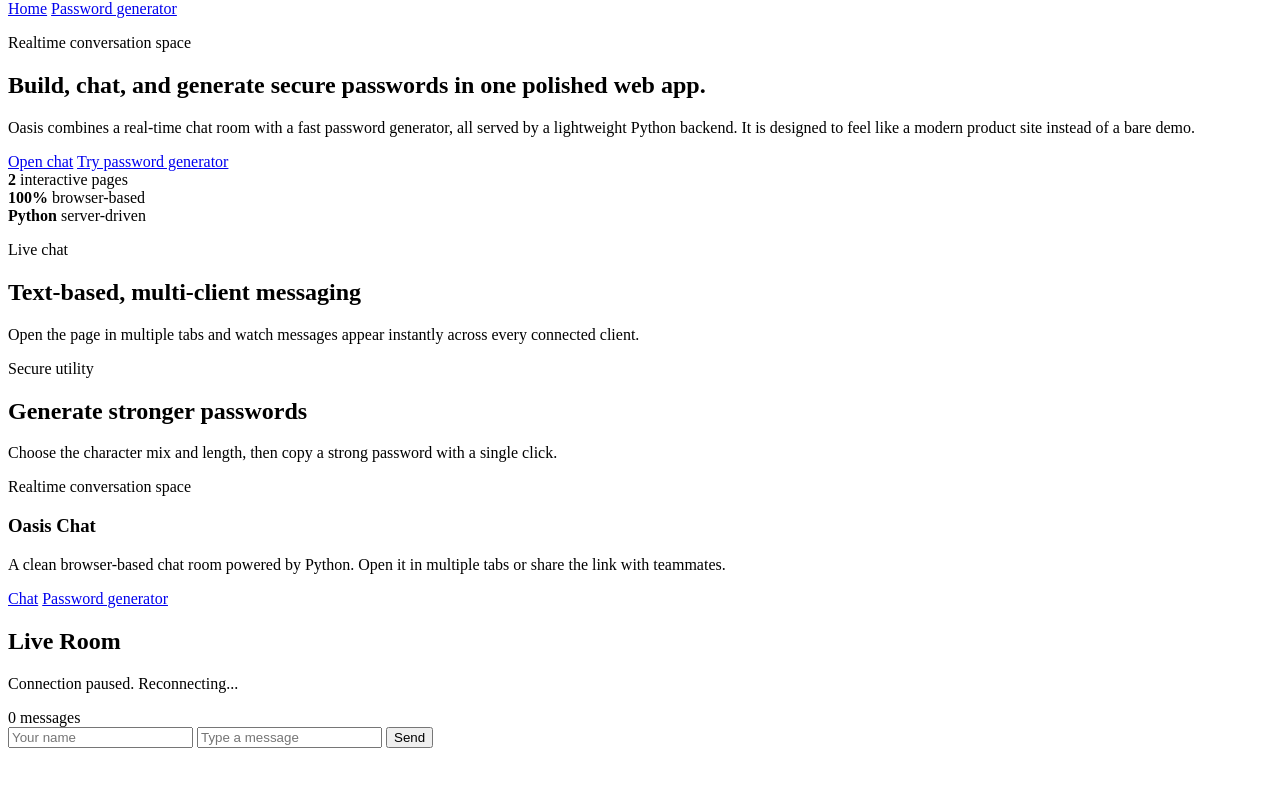
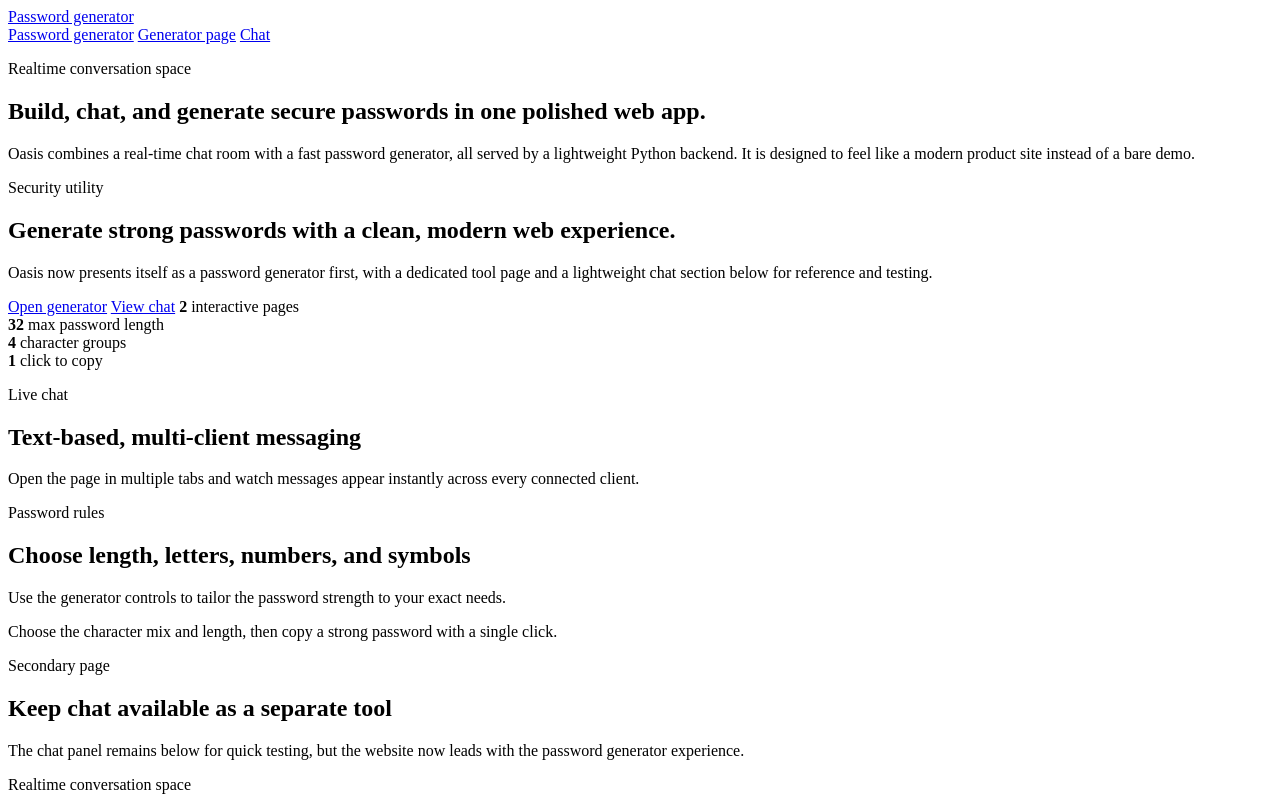
Before and after one commit to balamurugan-cse/oasis, a plain HTML site: page web/index.html in a window 1280 px wide. Shown: the part 110-912 px from the top of the page. Before the commit the page ends 866 px from the top, so only its background shows below. Drawn offline with Linux system fonts and the light colour scheme; no server answers.

Commit message:
Rebrand homepage as password generator

```diff
--- a/web/index.html
+++ b/web/index.html
@@ -5,58 +5,59 @@
       <section class="hero">
         <header class="site-header">
           <div class="brand-lockup">
-            <span class="brand-mark">O</span>
-            <div>
+            <main class="shell">
+              <section class="hero hero-password">
               <p class="brand-name">Oasis</p>
               <p class="brand-tag">Python-powered web tools</p>
             </div>
           </div>
           <nav class="nav-links nav-links-inline">
-            <a class="nav-link nav-link-active" href="/">Home</a>
+                      <p class="brand-tag">Python-powered password tools</p>
             <a class="nav-link" href="/password-generator">Password generator</a>
           </nav>
         </header>
-
-        <div class="hero-copy">
+                    <a class="nav-link nav-link-active" href="/">Password generator</a>
+                    <a class="nav-link" href="/password-generator">Generator page</a>
+                    <a class="nav-link" href="#chat-panel">Chat</a>
           <p class="eyebrow">Realtime conversation space</p>
           <h1>Build, chat, and generate secure passwords in one polished web app.</h1>
           <p class="lede">Oasis combines a real-time chat room with a fast password generator, all served by a lightweight Python backend. It is designed to feel like a modern product site instead of a bare demo.</p>
 
-          <div class="hero-actions">
-            <a class="cta-button cta-primary" href="#chat-panel">Open chat</a>
-            <a class="cta-button cta-secondary" href="/password-generator">Try password generator</a>
+                  <p class="eyebrow">Security utility</p>
+                  <h1>Generate strong passwords with a clean, modern web experience.</h1>
+                  <p class="lede">Oasis now presents itself as a password generator first, with a dedicated tool page and a lightweight chat section below for reference and testing.</p>
           </div>
 
-          <div class="hero-stats">
-            <article>
+                    <a class="cta-button cta-primary" href="/password-generator">Open generator</a>
+                    <a class="cta-button cta-secondary" href="#chat-panel">View chat</a>
               <strong>2</strong>
               <span>interactive pages</span>
             </article>
             <article>
-              <strong>100%</strong>
-              <span>browser-based</span>
+                      <strong>32</strong>
+                      <span>max password length</span>
             </article>
             <article>
-              <strong>Python</strong>
-              <span>server-driven</span>
+                      <strong>4</strong>
+                      <span>character groups</span>
             </article>
           </div>
-        </div>
-
+                      <strong>1</strong>
+                      <span>click to copy</span>
         <div class="feature-grid">
           <article class="feature-card">
             <p class="feature-label">Live chat</p>
             <h2>Text-based, multi-client messaging</h2>
             <p>Open the page in multiple tabs and watch messages appear instantly across every connected client.</p>
           </article>
-          <article class="feature-card">
-            <p class="feature-label">Secure utility</p>
-            <h2>Generate stronger passwords</h2>
+                    <p class="feature-label">Password rules</p>
+                    <h2>Choose length, letters, numbers, and symbols</h2>
+                    <p>Use the generator controls to tailor the password strength to your exact needs.</p>
             <p>Choose the character mix and length, then copy a strong password with a single click.</p>
           </article>
-        </div>
-  <body>
-    <main class="shell">
+                    <p class="feature-label">Secondary page</p>
+                    <h2>Keep chat available as a separate tool</h2>
+                    <p>The chat panel remains below for quick testing, but the website now leads with the password generator experience.</p>
       <section class="panel" id="chat-panel">
         <p class="eyebrow">Realtime conversation space</p>
         <h1>Oasis Chat</h1>
@@ -64,8 +65,8 @@
         <div class="nav-links">
           <a class="nav-link nav-link-active" href="/">Chat</a>
           <a class="nav-link" href="/password-generator">Password generator</a>
-        </div>
-      </section>
+                    <h2>Chat Reference Panel</h2>
+                    <p id="status">Connecting to the room...</p>
 
       <section class="panel">
         <header class="panel-header">
```
Also changed, not shown: 1 other file.
